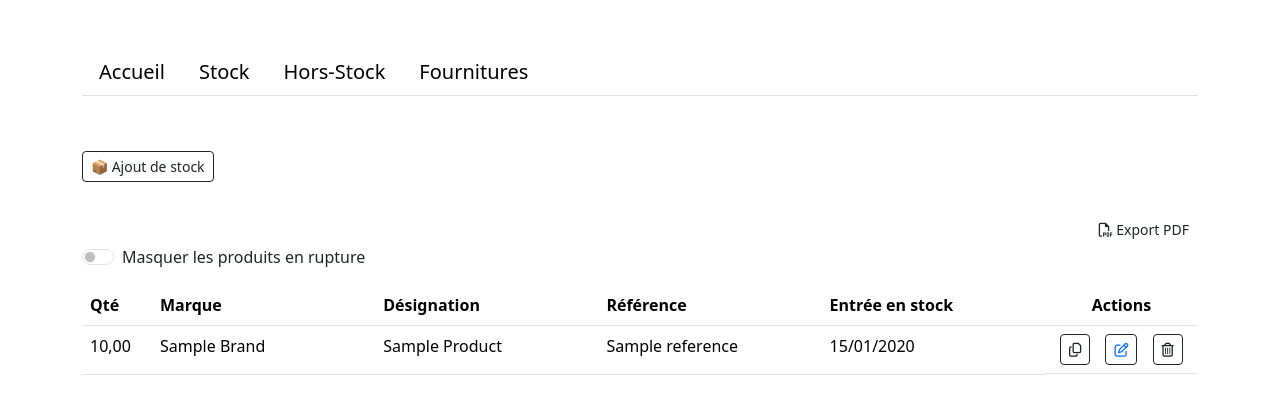
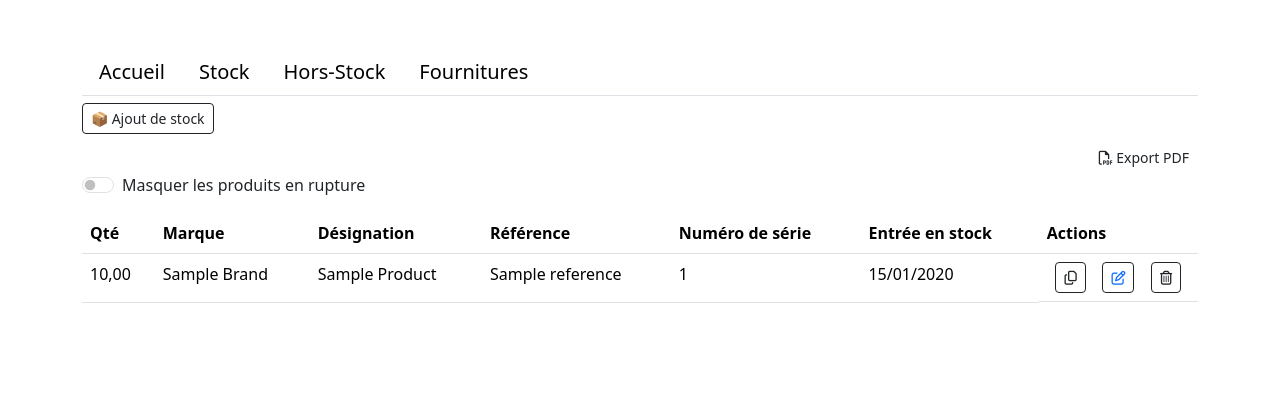
Before and after one commit to damizkrli/stockmaster, a Symfony app: template templates/product/index.html.twig in a window 1280 px wide. Shown: the part 245-659 px from the top of the page. Run offline with Twig, Linux system fonts and the light colour scheme; the template is opened without the code that fills it: most values are stand-ins (such as "Sample title", 1, 10 or a date in 2020); form fields are guessed from the names that the template uses; some libraries are stand-ins or nearby versions.

Commit message:
FIX resolve bugs

```diff
--- a/assets/styles/app.css
+++ b/assets/styles/app.css
@@ -31,7 +31,7 @@ a:hover {
 
 .title {
     text-align: start;
-    padding-bottom: 32px;
+    padding-bottom: 12px;
     text-transform: uppercase;
 }
 
@@ -58,5 +58,5 @@ a:hover {
 }
 
 .container {
-    margin-top: 80px;
+    margin-top: 45px;
 }
--- a/assets/styles/pagination.css
+++ b/assets/styles/pagination.css
@@ -3,8 +3,10 @@
 .pagination {
     display: flex;
     align-items: center;
-    justify-content: center;
+    justify-content: start;
     margin-top: 30px;
+    position: fixed;
+    bottom: 0;
 }
 
 .page-link {
--- a/src/Controller/ProductController.php
+++ b/src/Controller/ProductController.php
@@ -6,6 +6,7 @@ use App\Entity\Product;
 use App\Form\ProductType;
 use App\Repository\ProductRepository;
 use Knp\Component\Pager\PaginatorInterface;
+use Sensio\Bundle\FrameworkExtraBundle\Configuration\ParamConverter;
 use Symfony\Bundle\FrameworkBundle\Controller\AbstractController;
 use Symfony\Component\HttpFoundation\Request;
 use Symfony\Component\HttpFoundation\Response;
@@ -70,6 +71,7 @@ class ProductController extends AbstractController
 
         if ($form->isSubmitted() && $form->isValid()) {
             $productRepository->save($product, true);
+            $this->addFlash('success', 'Votre produit a été modifié avec succès.');
 
             return $this->redirectToRoute('product', [], Response::HTTP_SEE_OTHER);
         }
@@ -85,6 +87,8 @@ class ProductController extends AbstractController
     {
         if ($this->isCsrfTokenValid('delete'.$product->getId(), $request->request->get('_token'))) {
             $productRepository->remove($product, true);
+            $this->addFlash('success', 'Votre produit a été supprimé avec succès.');
+
         }
 
         return $this->redirectToRoute('product', [], Response::HTTP_SEE_OTHER);
--- a/templates/product/index.html.twig
+++ b/templates/product/index.html.twig
@@ -8,10 +8,10 @@
 
     {% include 'layout/_tabs.html.twig' %}
 
-    <div class="container mt-5">
+    <div class="container">
 
-        <div class="d-flex flex-row align-items-center justify-content-start mb-4">
-            <h2 class="text-start font-bold font-up me-3">
+        <div class="title">
+            <h2 class="start me-3">
                 <button type="button" class="btn btn-outline-dark btn-sm" data-bs-toggle="modal"
                         data-bs-target="#addModal">
                     📦 Ajout de stock
@@ -31,22 +31,16 @@
             <label class="form-check-label" for="hideZeroCheckbox">Masquer les produits en rupture</label>
         </div>
 
-        {% for flashMessage in app.session.flashbag.get('success') %}
-            <div class="alert alert-success">
-                {{ flashMessage }}
-            </div>
-        {% endfor %}
-
         <table class="table table-hover">
             <thead>
                 <tr>
-                    <th class="text-start">Qté</th>
-                    <th style="width: 20%">Marque</th>
-                    <th style="width: 20%">Désignation</th>
-                    <th style="width: 20%">Référence</th>
-{#                    <th style="width: 20%">Numéro de série</th>#}
-                    <th style="width: 20%">Entrée en stock</th>
-                    <th class="text-center fw-bold" colspan="2">Actions</th>
+                    <th class="start">Qté</th>
+                    <th class="little-cells">Marque</th>
+                    <th class="little-cells">Désignation</th>
+                    <th class="little-cells">Référence</th>
+                    <th class="little-cells">Numéro de série</th>
+                    <th class="little-cells">Entrée en stock</th>
+                    <th class="center" colspan="2">Actions</th>
                 </tr>
             </thead>
             <tbody>
@@ -56,15 +50,15 @@
                     <td>{{ product.brand | title }}</td>
                     <td>{{ product.name | title }}</td>
                     <td>{{ product.reference }}</td>
-{#                    <td>{{ product.serialNumber }}</td>#}
+                    <td>{{ product.serialNumber }}</td>
                     <td>{{ product.addedAt ? product.addedAt|date('d/m/Y') }}</td>
-                    <td class="text-end me-0 d-flex align-items-center justify-content-evenly">
+                    <td class="end me-0 d-flex align-items-center justify-content-evenly">
                         <button class="btn btn-outline-dark btn-sm me-2"
                                 onclick="copyToClipboard(this)">
                             <i class="fa-regular fa-copy"></i>
                         </button>
                         <button class="btn btn-outline-dark btn-sm me-2">
-                            <a class="text-decoration-none" href="{{ path('edit_supply', {'id': product.id}) }}">
+                            <a class="text-decoration-none" href="{{ path('edit_product', {'id': product.id}) }}">
                                 <i class="fa-regular fa-pen-to-square"></i>
                             </a>
                         </button>
@@ -78,7 +72,7 @@
             </tbody>
         </table>
 
-        <div class="pagination disable" style="position: fixed; bottom: 0;">
+        <div class="pagination disable">
             {{ knp_pagination_render(products) }}
         </div>
 
@@ -88,4 +82,6 @@
 
     {% include 'layout/script/clipboard.html.twig' %}
 
+    {% include 'layout/script/toast.html.twig' %}
+
 {% endblock %}
--- a/templates/supply/index.html.twig
+++ b/templates/supply/index.html.twig
@@ -3,8 +3,6 @@
 {% block title %}FOURNITURES{% endblock %}
 
 {% block body %}
-
-    {% include 'layout/_toast.html.twig' %}
 
     {% include 'layout/_tabs.html.twig' %}
 
```
Also changed, not shown: templates/out_of_stock/index.html.twig (+23 -1 lines).
